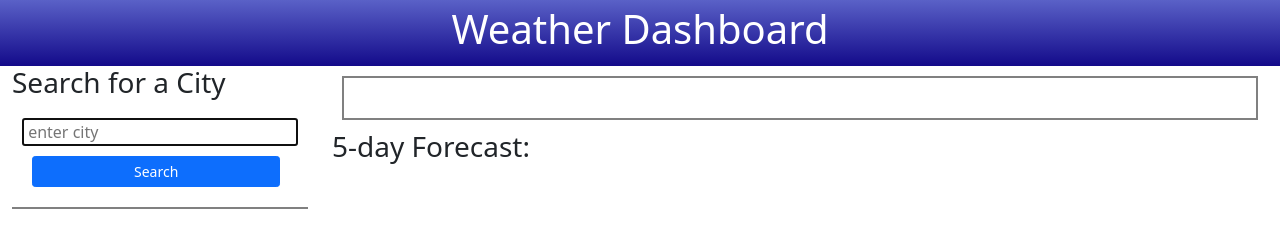
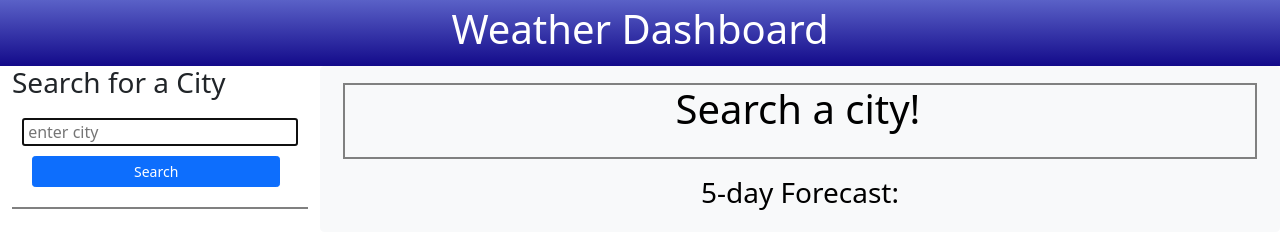
Before and after one commit to mtugrulavci/Weather-Dashboard, a plain HTML site: page index.html in a window 1280 px wide. Drawn offline with nearby package versions, Linux system fonts and the light colour scheme.

Commit message:
bootstrap added

```diff
--- a/assets/css/style.css
+++ b/assets/css/style.css
@@ -10,7 +10,9 @@ header{
     text-align: center;
     padding: 5px;
 }
-
+.hone {
+text-align: center;
+}
 input{
     display: block;
     width: 100%;
@@ -34,11 +36,9 @@ button {
     padding: 10px;
     border-bottom: gray solid 2px;
     margin-bottom: 10px;
-
-
 }
 .weatherContainer{
-    border: black;
+
     border-radius: 15%;
     display: inline-block;
 }
@@ -48,6 +48,7 @@ button {
 }
 .flex-daily{
     display: inline-block;
+    margin: auto;
 }
 article {
     display: inline-block;
@@ -61,5 +62,8 @@ article {
 }
 .divInline{
     display: inline-block;
-    margin: 2px;
+    margin: 5px;
 }
+.gray{
+    background-color:lightgray;
+}
--- a/assets/js/script.js
+++ b/assets/js/script.js
@@ -1,6 +1,3 @@
-
-
-
 var searchBtn = document.querySelector(".searchBtn");
 var weatherContainer = document.querySelector(".weatherContainer");
 var dailyForecats = document.querySelector (".dailyForecat");
@@ -10,7 +7,6 @@ var wind = document.querySelector(".wind");
 var uvi = document.querySelector(".uvi");
 var imageDaily = document.querySelector(".imageD");
 var searchList = document.querySelector(".searchList");
-
 var forecast = document.querySelector(".forecast");
 
 // Create a local storage array to store search items
@@ -26,7 +22,7 @@ function createForecastPage(data)  {
     var image_f = document.createElement("img"); // create and img to house the icon
       image_f.src = iconForeUrl; //Add the icon url to the img
     var foreEl = document.createElement("div");
-      foreEl.classList = "bg-secondary text-white divInline";
+      foreEl.classList = "btn btn-info text-white divInline";
     var dt = document.createElement("p");
       dt.textContent = date;
     var pTemp = document.createElement("p");
@@ -77,39 +73,33 @@ function createDailyPage(data){
 
   // city name, date and icon is represented on the html
   weatherContainer.innerHTML = `<h2> ${cityData} </h2>`;
-
   temperature.innerHTML= "  Temperature : " + data.main.temp + " K";
   humidity.innerHTML = "  Humidity : " + data.main.humidity + " %";
   wind.innerHTML = "  Wind : " + data.wind.speed + " MPH";
-  //uvi.innerHTML= "  UV Index : " + data.current.uvi;
-// 5 day forecats code here
-
-
-
-
-
   // store search values in the array initially created
   storage.push(data.name);
   storage.reverse();
   storage.splice(10);
-
-  // set values to the to the storage after making it string
-
-
+  // set values to the to the storage after making it string -the local storage datalist is coming when you search a city
   searchList.innerHTML = "" ;
   for(var i = 0; i< storage.length; i++){
     searchList.innerHTML += `<button class ="btnDist btn btn-secondary btn-sm" id=${i}>  ${storage[i]}  </button>` ;
   }
   storage.reverse();
-localStorage.setItem('searchList', JSON.stringify(storage));
+  localStorage.setItem('searchList', JSON.stringify(storage));
 }
+//to have the local storage data on the page even though you don"t search a city, the for loop is also applied outside of the class
+storage.reverse(); // reversed multiple times to get the latest one always up
+for(var i = 0; i< storage.length; i++){
+  searchList.innerHTML += `<button class ="btnDist btn btn-secondary btn-sm" id=${i}>  ${storage[i]}  </button>` ;
+}
+storage.reverse(); // reversed again to keep it that way
 
 
 function getData (searchTerm){
 var searchTerm = document.querySelector("#searchTerm").value;
 var apiUrl = "https://api.openweathermap.org/data/2.5/weather?q=" + searchTerm +  "&appid=95692f2c0e1a1b5e25327de5d590734c";
 var apiUrlFive = `https://api.openweathermap.org/data/2.5/forecast?q=${searchTerm}&appid=dd622459b78841be1f2f087475975477`;
-
 
 fetch(apiUrl).then(function(response) {
     // request was successful
@@ -120,8 +110,8 @@ fetch(apiUrl).then(function(response) {
           var lat = data.coord.lat;
           var lon = data.coord.lon;
           var apiUrlUv =`http://api.openweathermap.org/data/2.5/onecall?lat=${lat}&lon=${lon}&appid=95692f2c0e1a1b5e25327de5d590734c`;
+          // nested api
          return fetch(apiUrlUv);
-
           }).then(function(response) {
             return response.json();
           }).then(function(data){
@@ -129,24 +119,11 @@ fetch(apiUrl).then(function(response) {
             console.log(data.current.uvi)
             fetchUv(data)
           });
-
         } else {
           alert("Error: " + response.statusText);
         }
       });
-      /*
-fetch(apiUrlUv).then(function(response) {
-        // request was successful
-    if (response.ok) {
-        response.json().then(function(uv) {
-          console.log(uv)
-          fetchUv (uv)
-              });
-    } else {
-          alert("Error: " + response.statusText);
-            }
-      });*/
-
+      // fetch for 5 day forecast
 fetch(apiUrlFive).then(function(response) {
       // request was successful
       if (response.ok) {
--- a/index.html
+++ b/index.html
@@ -12,7 +12,7 @@
 integrity="sha384-+0n0xVW2eSR5OomGNYDnhzAbDsOXxcvSN1TPprVMTNDbiYZCxYbOOl7+AMvyTG2x" crossorigin="anonymous">
 </head>
 <body>
-    <header>
+    <header >
         <h1>Weather Dashboard</h1>
     </header>
     <div class="container-fluid">
@@ -32,10 +32,10 @@ integrity="sha384-+0n0xVW2eSR5OomGNYDnhzAbDsOXxcvSN1TPprVMTNDbiYZCxYbOOl7+AMvyTG
             </div>
 
 
-            <div class= "col-9" >
-               <div class="mainContainer">
+            <div class= "col-9 btn btn-light" >
+               <div class="mainContainer ">
                     <div class="flex-daily">
-                        <div class="weatherContainer"></div>
+                        <div class="weatherContainer"> <h1 class="hone"> Search a city!</h1></div>
                         <article class="imageD"></article>
                     </div>
                     <div class="dailyForecat">
@@ -45,7 +45,7 @@ integrity="sha384-+0n0xVW2eSR5OomGNYDnhzAbDsOXxcvSN1TPprVMTNDbiYZCxYbOOl7+AMvyTG
                         <p class= "uvi"></p>
                      </div>
                 </div>
-                <div class="forecastContainer">
+                <div class="forecastContainer btn btn-light">
                     <h3> 5-day Forecast:</h3>
 
                     <div class="forecast">
```
